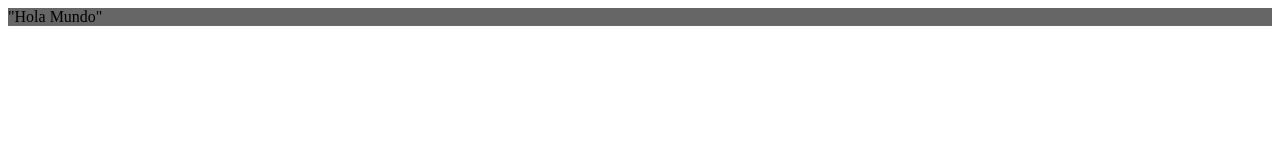
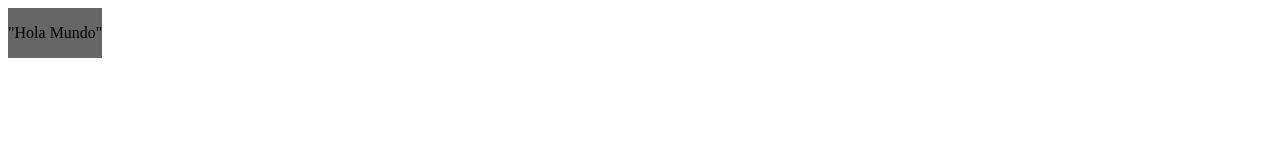
Before and after one commit to FranciscoCorzo/FranciscoCorzo.github.io, a plain HTML site: page index.html in a window 1280 px wide. Drawn offline with Linux system fonts and the light colour scheme.

Commit message:
Initial commit

```diff
--- a/index.html
+++ b/index.html
@@ -1,4 +1,12 @@
+<html>
 <head></head>
 <body>
-<p style="background-color:#666666;">"Hola Mundo" </p>
+<div style="width:30&; float:left; clear:none; background-color:#666666;">
+<p style="">"Hola Mundo" </p>
+</div>
+<div style="width:70&; float:left; clear:none;">
+
+
+</div>
 </body>
+</html>
```
